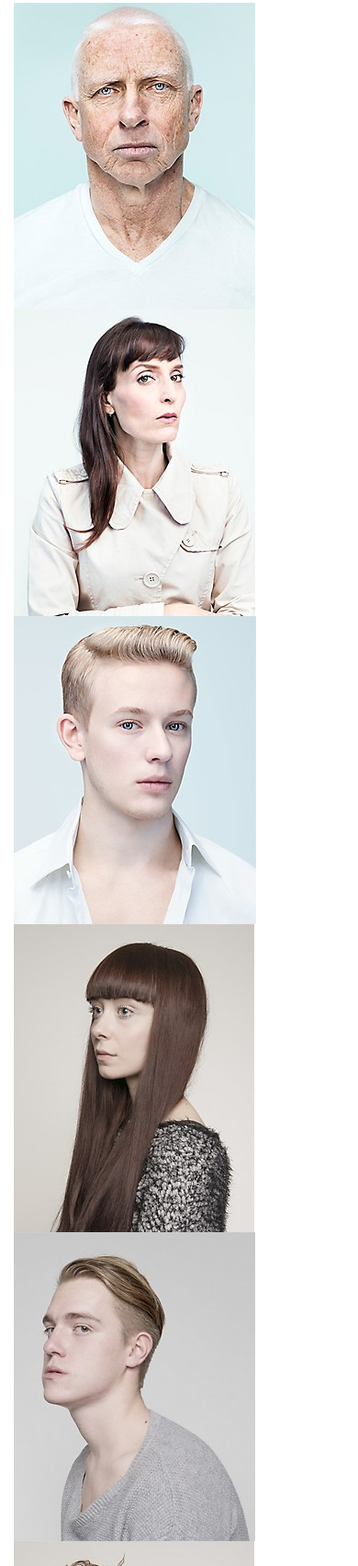
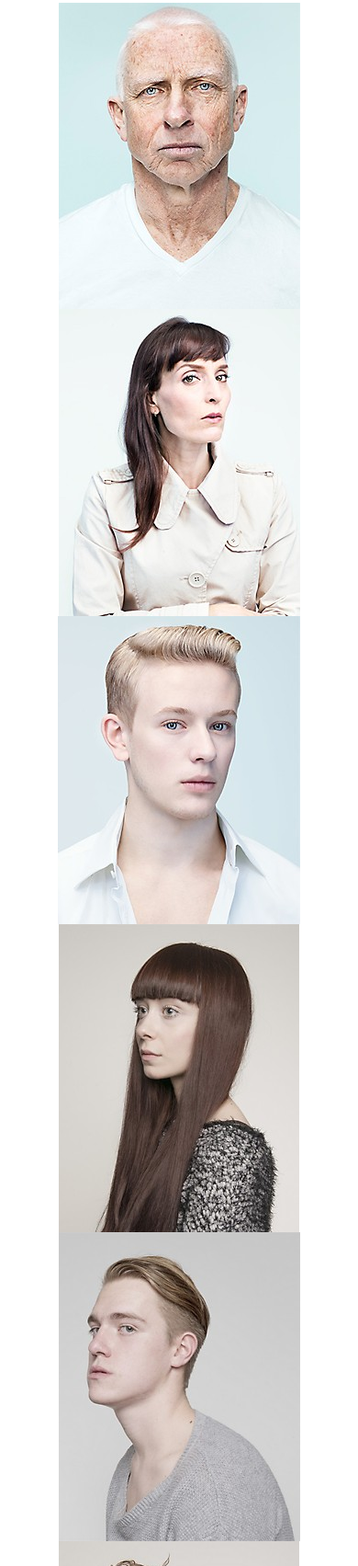
Before and after one commit to beetroot-front-end/grid-bootstrap, a plain HTML site: page index.html in a window 390 px wide. Shown: the part 1657-3360 px from the top of the page at 92% size. Drawn offline with Linux system fonts and the light colour scheme.

Commit message:
last grid

```diff
--- a/index.html
+++ b/index.html
@@ -74,29 +74,29 @@
       <div class="row">
         <h2 class="text-center"> SECTION TITLE </h2>
         <p class="text-center"> Lorem ipsum dolor sit amet, consectetur adipisicing elit, sed do eiusmod tempor incididunt ut labore et dolore magna aliqua. </p>
-        <div class="col-md-3">
-          <img class="img-responsive" src="img/api1.jpg" alt="">
+        <div class="col-md-3 col-sm-6">
+          <img class="img-responsive center-block" src="img/api1.jpg" alt="">
         </div>
-        <div class="col-md-3">
-          <img class="img-responsive" src="img/api2.jpg" alt="">
+        <div class="col-md-3 col-sm-6">
+          <img class="img-responsive center-block" src="img/api2.jpg" alt="">
         </div>
-        <div class="col-md-3">
-          <img class="img-responsive" src="img/api3.jpg" alt="">
+        <div class="col-md-3 col-sm-6">
+          <img class="img-responsive center-block" src="img/api3.jpg" alt="">
         </div>
-        <div class="col-md-3">
-          <img class="img-responsive" src="img/api4.jpg" alt="">
+        <div class="col-md-3 col-sm-6">
+          <img class="img-responsive center-block" src="img/api4.jpg" alt="">
         </div>
-        <div class="col-md-3">
-          <img class="img-responsive" src="img/api5.jpg" alt="">
+        <div class="col-md-3 col-sm-6">
+          <img class="img-responsive center-block" src="img/api5.jpg" alt="">
         </div>
-        <div class="col-md-3">
-          <img class="img-responsive" src="img/api6.jpg" alt="">
+        <div class="col-md-3 col-sm-6">
+          <img class="img-responsive center-block" src="img/api6.jpg" alt="">
         </div>
-        <div class="col-md-3">
-          <img class="img-responsive" src="img/api7.jpg" alt="">
+        <div class="col-md-3 col-sm-6">
+          <img class="img-responsive center-block" src="img/api7.jpg" alt="">
         </div>
-        <div class="col-md-3">
-          <img class="img-responsive" src="img/api8.jpg" alt="">
+        <div class="col-md-3 col-sm-6">
+          <img class="img-responsive center-block" src="img/api8.jpg" alt="">
         </div>
       </div>
     </div>
```
